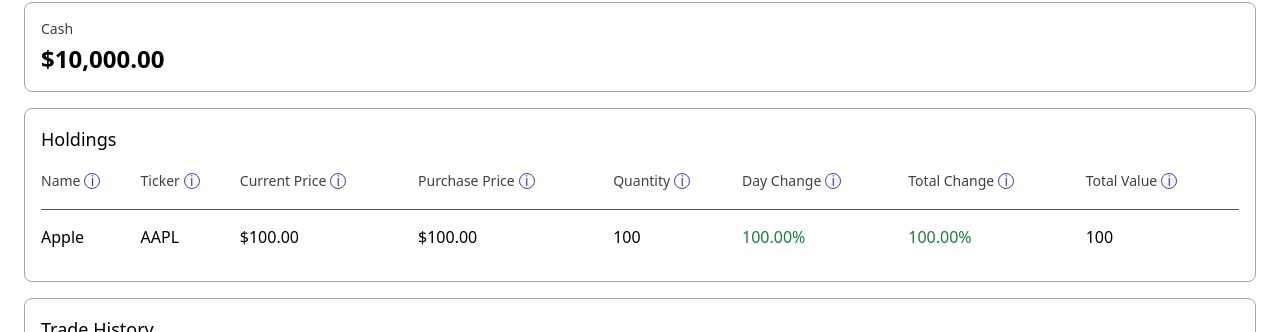
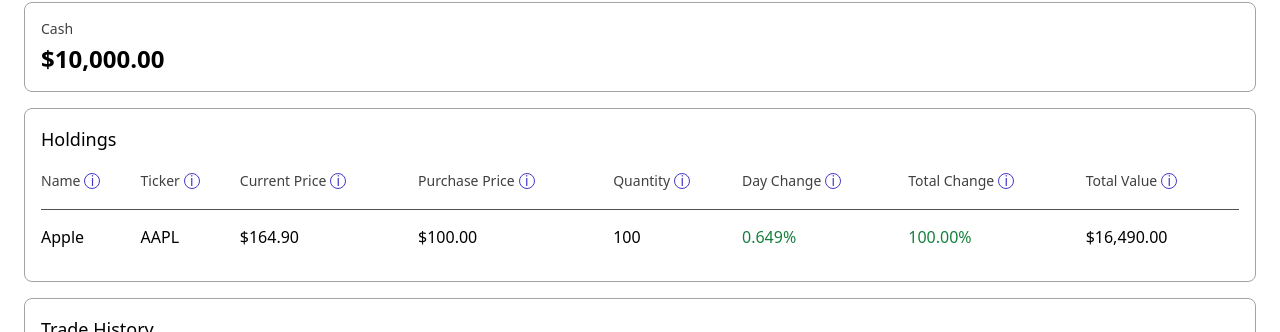
Before and after one commit to jennifertieu/trade-to-learn, a Next.js app: page /portfolio in a window 1280 px wide. Shown: the part 155-487 px from the top of the page. Built offline with nearby package versions, Linux system fonts and the light colour scheme.

Commit message:
refactor: replace PortfolioProps with PortfolioContext

```diff
--- a/src/components/Layout.tsx
+++ b/src/components/Layout.tsx
@@ -1,30 +1,20 @@
 import Navbar from "./Navbar";
 import Footer from "./Footer";
-import React, { ReactElement, ReactNode } from "react";
-import usePortfolio from "@/hooks/usePortfolio";
+import React, { ReactElement, ReactNode, useState } from "react";
+import InfoModal from "./Tooltip";
+import { PortfolioContextProvider } from "@/context/PortfolioContext";
 
 type LayoutProps = {
   children: ReactNode;
 };
 
 const Layout = ({ children }: LayoutProps) => {
-  const { portfolio, updateCash, updateUserHoldings, getUserHoldings } =
-    usePortfolio();
-
   return (
     <div className="flex flex-col items-stretch min-h-full">
       <Navbar />
       <main className="p-6 grow shrink-0">
-        {React.Children.map(children, (child) => {
-          return React.cloneElement(child as ReactElement, {
-            portfolio,
-            updateCash,
-            updateUserHoldings,
-            getUserHoldings,
-          });
-        })}
+        <PortfolioContextProvider>{children}</PortfolioContextProvider>
       </main>
-
       <Footer />
     </div>
   );
--- a/src/components/PortfolioCard.tsx
+++ b/src/components/PortfolioCard.tsx
@@ -1,11 +1,9 @@
-import PortfolioProps from "@/types/PortfolioProps";
+import Portfolio from "@/interfaces/Portfolio";
+import { useContext } from "react";
+import { PortfolioContext } from "@/context/PortfolioContext";
 
-const PortfolioCard = ({
-  portfolio,
-  updateCash,
-  updateUserHoldings,
-  getUserHoldings,
-}: PortfolioProps) => {
+const PortfolioCard = () => {
+  const { portfolio } = useContext(PortfolioContext);
   return (
     <article className="p-4 rounded-lg border border-neutral-400 dark:bg-neutral-800 dark:border-0">
       <div className="flex">
--- a/src/components/Trade.tsx
+++ b/src/components/Trade.tsx
@@ -1,4 +1,4 @@
-import { useState, useEffect } from "react";
+import { useContext } from "react";
 import { transactions } from "@/data/transactionsExample";
 import TradeRequest from "@/interfaces/TradeRequest";
 import TradeQuoteData from "@/interfaces/TradeQuoteData";
@@ -6,8 +6,9 @@
 import { useForm, SubmitHandler } from "react-hook-form";
 import { toast } from "react-toastify";
 import { getQuoteDetails } from "@/lib/validateTrade";
+import { PortfolioContext } from "@/context/PortfolioContext";
 
-interface TradeProps extends PortfolioProps {
+interface TradeProps {
   tradeQuoteData: TradeQuoteData[];
 }
 
@@ -19,13 +20,7 @@
   duration: string;
 };
 
-const Trade: React.FC<TradeProps> = ({
-  tradeQuoteData,
-  updateCash,
-  updateUserHoldings,
-  getUserHoldings,
-  portfolio,
-}) => {
+const Trade: React.FC<TradeProps> = ({ tradeQuoteData }) => {
   const {
     register,
     handleSubmit,
@@ -45,6 +40,8 @@
   const quantityInput = watch("quantity");
   const tickerInput = watch("ticker");
   const tickerPrice = getQuoteDetails(tickerInput, tradeQuoteData)?.price;
+  const { portfolio, updateCash, updateUserHoldings, getUserHoldings } =
+    useContext(PortfolioContext);
 
   const notify = () => {
     toast.success("Trade successfully submitted");
--- /dev/null
+++ b/src/context/PortfolioContext.tsx
@@ -0,0 +1,18 @@
+import { createContext, ReactNode } from "react";
+import usePortfolio from "@/hooks/usePortfolio";
+import PortfolioProps from "@/types/PortfolioProps";
+
+export const PortfolioContext = createContext<PortfolioProps>(null);
+
+export function PortfolioContextProvider({
+  children,
+}: {
+  children: ReactNode;
+}) {
+  const portfolioHook = usePortfolio();
+  return (
+    <PortfolioContext.Provider value={portfolioHook}>
+      {children}
+    </PortfolioContext.Provider>
+  );
+}
--- /dev/null
+++ b/src/context/UserContext.tsx
@@ -0,0 +1,7 @@
+import { createContext, ReactNode } from "react";
+
+export const UserContext = createContext(null);
+
+export function UserContextProvider(props: ReactNode) {
+  return <UserContext.Provider value={}>{props}</UserContext.Provider>;
+}
--- a/src/pages/index.tsx
+++ b/src/pages/index.tsx
@@ -1,7 +1,7 @@
 import Head from "next/head";
 import Image from "next/image";
 import PortfolioCard from "@/components/PortfolioCard";
-import { useState, useEffect } from "react";
+import { useState, useEffect, useContext } from "react";
 import Trade from "@/components/Trade";
 import dynamic from "next/dynamic";
 import PortfolioProps from "@/types/PortfolioProps";
@@ -16,12 +16,7 @@
   }
 );
 
-export default function Home({
-  portfolio,
-  updateCash,
-  updateUserHoldings,
-  getUserHoldings,
-}: PortfolioProps) {
+export default function Home() {
   const [stockDailyData, setStockDailyData] = useState(stockData);
   const [currentDateTime, setCurrentDateTime] = useState("");
   const stockQuoteColumns = ["Name", "Ticker", "Price", "Day Change"];
@@ -68,12 +63,7 @@
       </section>
       <section className="flex flex-col gap-4 mt-4 lg:flex-row">
         <section className="flex flex-col gap-4 grow">
-          <PortfolioCard
-            portfolio={portfolio}
-            updateCash={updateCash}
-            updateUserHoldings={updateUserHoldings}
-            getUserHoldings={getUserHoldings}
-          />
+          <PortfolioCard />
           <article className="p-4 rounded-lg overflow-auto lg:overflow-visible border border-neutral-400 dark:bg-neutral-800 dark:border-0">
             <h2 className="text-lg">Quotes</h2>
             <Table
@@ -121,10 +111,6 @@
           </article>
         </section>
         <Trade
-          portfolio={portfolio}
-          updateCash={updateCash}
-          updateUserHoldings={updateUserHoldings}
-          getUserHoldings={getUserHoldings}
           tradeQuoteData={stockDailyData.map(({ name, ticker, price }) => ({
             name,
             ticker,
--- a/src/pages/portfolio.tsx
+++ b/src/pages/portfolio.tsx
@@ -3,9 +3,14 @@
 import { portfolioData } from "@/data/portfolioDataExample";
 import Head from "next/head";
 import Table from "@/components/Table";
-import PortfolioProps from "@/interfaces/PortfolioProps";
+import PortfolioProps from "@/types/PortfolioProps";
+import { useState, useEffect, useContext } from "react";
+import { stockData } from "@/data/stockDataExample";
+import StockDataQuote from "@/interfaces/StockDataQuote";
+import StockQuote from "@/interfaces/StockQuote";
+import { PortfolioContext } from "@/context/PortfolioContext";
 
-const Portfolio = ({ portfolio, updatePortfolio }: PortfolioProps) => {
+const Portfolio = () => {
   const transactionColumns = [
     "Date",
     "Name",
@@ -27,6 +32,48 @@
     "Total Change",
     "Total Value",
   ];
+
+  const [stockDailyData, setStockDailyData] = useState(stockData);
+  const [currentDateTime, setCurrentDateTime] = useState("");
+  const [stockDataSource, setStockDataSource] = useState("StockData API");
+  const { portfolio } = useContext(PortfolioContext);
+
+  useEffect(() => {
+    // const fetchStockData = async () => {
+    //   try {
+    //     const response = await fetch("/api/stock-quote");
+    //     const stockData: StockDataQuote = await response.json();
+    //     if (stockData.error) throw stockData.error;
+    //     setStockDailyData(stockData.data as StockQuote[]);
+    //   } catch (ex) {
+    //     setStockDataSource("Database, StockData API Limit Exceeded :(");
+    //     throw ex;
+    //   }
+    // };
+
+    // const getQuoteData = async () => {
+    //   try {
+    //     await fetchStockData();
+    //   } catch (ex) {
+    //     console.log(ex);
+    //     // TODO: update database, use as fallback if the API free plan maxes out
+    //   }
+    // };
+
+    // getQuoteData();
+
+    setCurrentDateTime(new Date().toLocaleString());
+  }, []);
+
+  function getCurrentPrice(ticker: string) {
+    for (const item of stockDailyData) {
+      if (item.ticker === ticker) {
+        return item.price;
+      }
+    }
+    return 0;
+  }
+
   return (
     <>
       <Head>
@@ -39,11 +86,8 @@
         </p>
       </section>
       <section className="flex flex-col gap-4 mt-4">
-        <PortfolioCard
-          portfolio={portfolio}
-          updatePortfolio={updatePortfolio}
-        />
-        <article className="p-4 rounded-lg overflow-auto border border-neutral-400 dark:bg-neutral-800 dark:border-0">
+        <PortfolioCard />
+        <article className="p-4 rounded-lg overflow-auto md:overflow-visible border border-neutral-400 dark:bg-neutral-800 dark:border-0">
           <h2 className="text-lg">Holdings</h2>
           <Table
             tableData={portfolioData.stocks}
@@ -59,12 +103,14 @@
                 );
               }
 
+              const currentPrice = getCurrentPrice(data["ticker"]);
+
               return (
                 <>
                   <td>{data["name"]}</td>
                   <td>{data["ticker"]}</td>
                   <td>
-                    {(data["current_price"] as number).toLocaleString("en-US", {
+                    {(currentPrice as number).toLocaleString("en-US", {
                       style: "currency",
                       currency: "USD",
                       minimumFractionDigits: 2,
@@ -82,10 +128,13 @@
                   </td>
                   <td>{data["quantity"]}</td>
                   <td className="text-green-700 dark:text-green-400">
-                    {(100 / 100).toLocaleString("en-US", {
-                      style: "percent",
+                    {(
+                      (currentPrice - data["purchase_price"]) /
+                      data["purchase_price"]
+                    ).toLocaleString("en-US", {
                       minimumFractionDigits: 2,
                     })}
+                    %
                   </td>
                   <td className="text-green-700 dark:text-green-400">
                     {(100 / 100).toLocaleString("en-US", {
@@ -93,13 +142,18 @@
                       minimumFractionDigits: 2,
                     })}
                   </td>
-                  <td>{data["total"]}</td>
+                  <td>
+                    {(data["quantity"] * currentPrice).toLocaleString("en-US", {
+                      style: "currency",
+                      currency: "USD",
+                    })}
+                  </td>
                 </>
               );
             }}
           />
         </article>
-        <article className="p-4 rounded-lg overflow-auto border border-neutral-400 dark:bg-neutral-800 dark:border-0">
+        <article className="p-4 rounded-lg overflow-auto md:overflow-visible border border-neutral-400 dark:bg-neutral-800 dark:border-0">
           <h2 className="text-lg">Trade History</h2>
           <Table
             tableData={transactions}
@@ -116,7 +170,7 @@
               }
               return (
                 <>
-                  <td>{data["date"]}</td>
+                  <td>{new Date(data["date"]).toUTCString()}</td>
                   <td>{data["name"]}</td>
                   <td>{data["ticker"]}</td>
                   <td>
@@ -128,7 +182,12 @@
                   <td>{data["quantity"]}</td>
                   <td>{data["orderType"]}</td>
                   <td>{data["action"]}</td>
-                  <td>{data["total"]}</td>
+                  <td>
+                    {data["total"].toLocaleString("en-US", {
+                      style: "currency",
+                      currency: "USD",
+                    })}
+                  </td>
                 </>
               );
             }}
```
